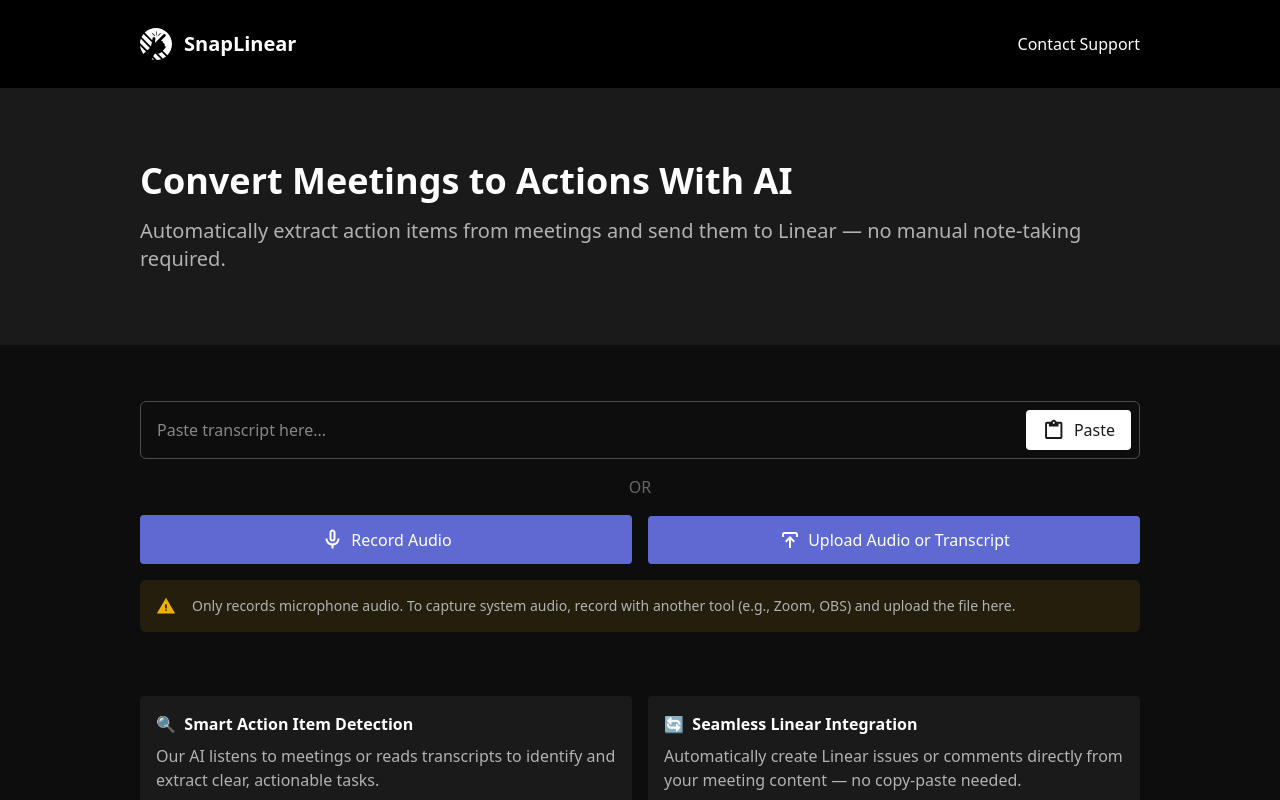
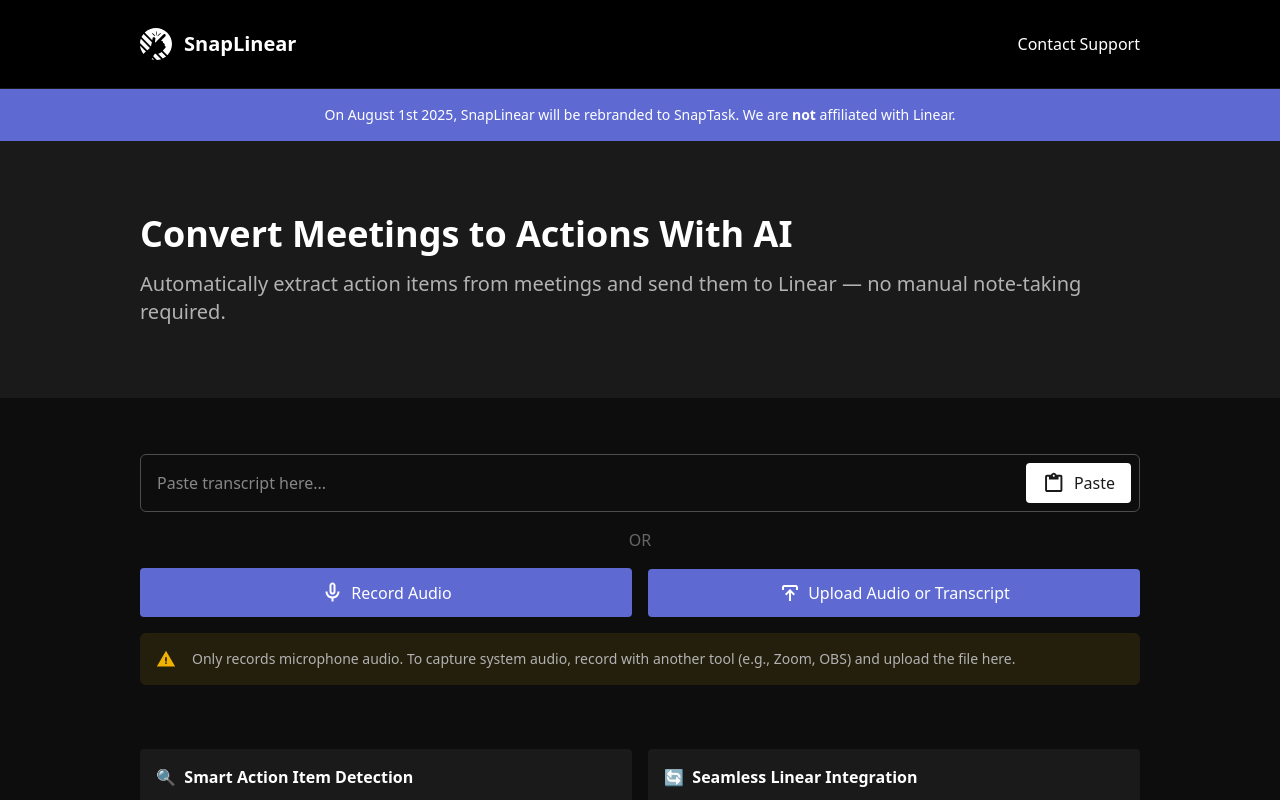
Before and after one commit to buildwithlayer/SnapTask, a React (Vite) app in the folder client/: page / in a window 1280 px wide. Built offline with nearby package versions, Linux system fonts and the light colour scheme; no server answers.

Commit message:
Add rebrand banner

```diff
--- a/client/src/App.tsx
+++ b/client/src/App.tsx
@@ -8,6 +8,7 @@ import {LocalStorageProvider} from './contexts/LocalStorageContext.tsx';
 import {TranscriptProvider} from './contexts/TranscriptContext.tsx';
 import MenuBar from './MenuBar.tsx';
 import OAuthCallback from './OAuthCallback.tsx';
+import RebrandBanner from './RebrandBanner.tsx';
 
 function App() {
     const sessionReplayTracking = sessionReplayPlugin({sampleRate: 1});
@@ -32,6 +33,7 @@ function App() {
                                 <FileProvider>
                                     <TranscriptProvider>
                                         <MenuBar/>
+                                        <RebrandBanner />
                                         <Content demo={false} />
                                     </TranscriptProvider>
                                 </FileProvider>
@@ -39,6 +41,7 @@ function App() {
                         />
                         <Route path={'/demo'} element={<FileProvider>
                             <TranscriptProvider>
+                                <RebrandBanner />
                                 <Content demo={true} />
                             </TranscriptProvider>
                         </FileProvider>} />
--- /dev/null
+++ b/client/src/RebrandBanner.tsx
@@ -0,0 +1,11 @@
+const RebrandBanner = () => {
+    return (
+        <div className="flex w-full items-center justify-center p-4 bg-primary text-white border-b border-gray-900">
+            <div className="max-w-content-max-width w-full flex items-center justify-between text-center">
+                <p className='w-full text-sm'>On August 1st 2025, SnapLinear will be rebranded to SnapTask.  We are <strong>not</strong> affiliated with Linear.</p>
+            </div>
+        </div>
+    );
+};
+
+export default RebrandBanner;
```
